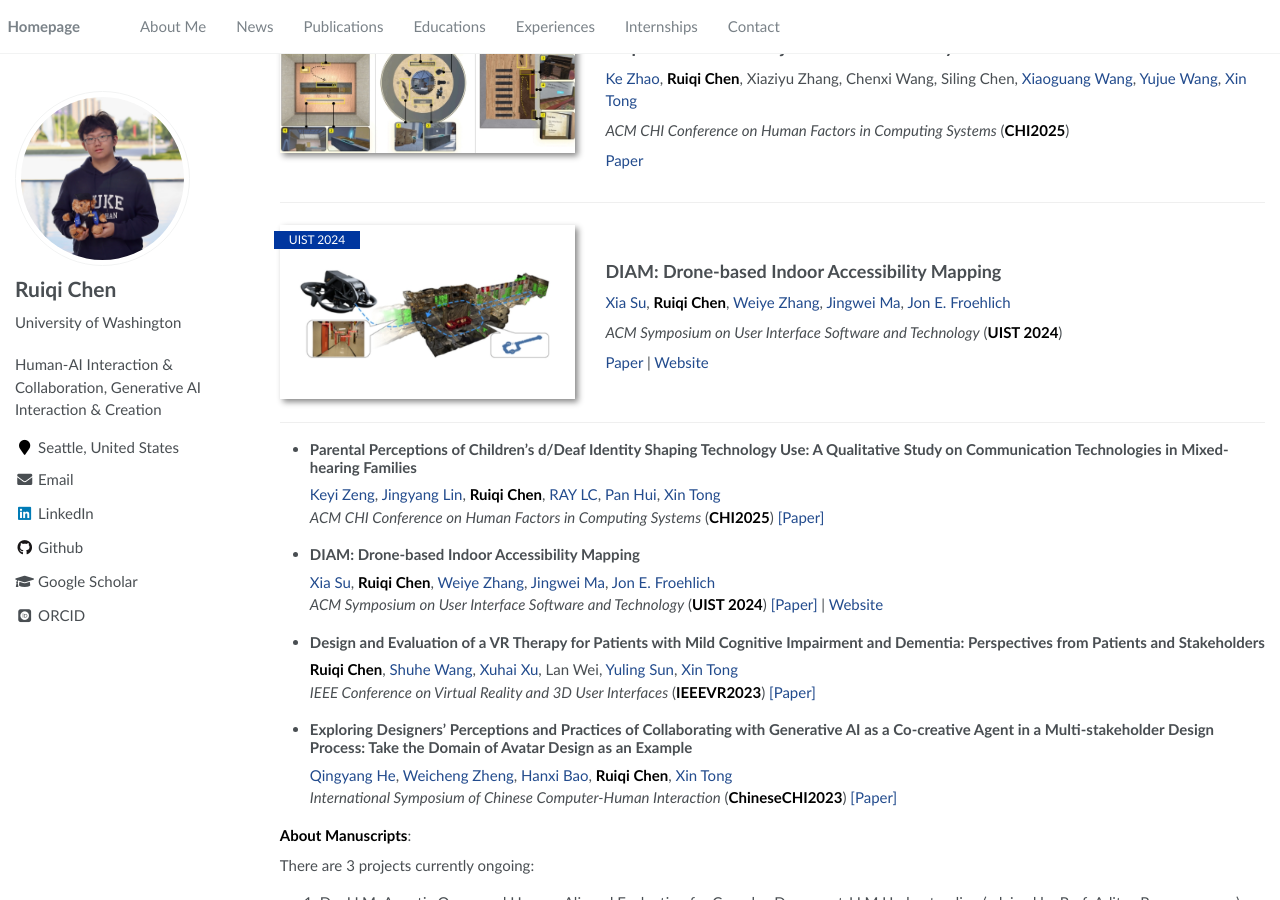
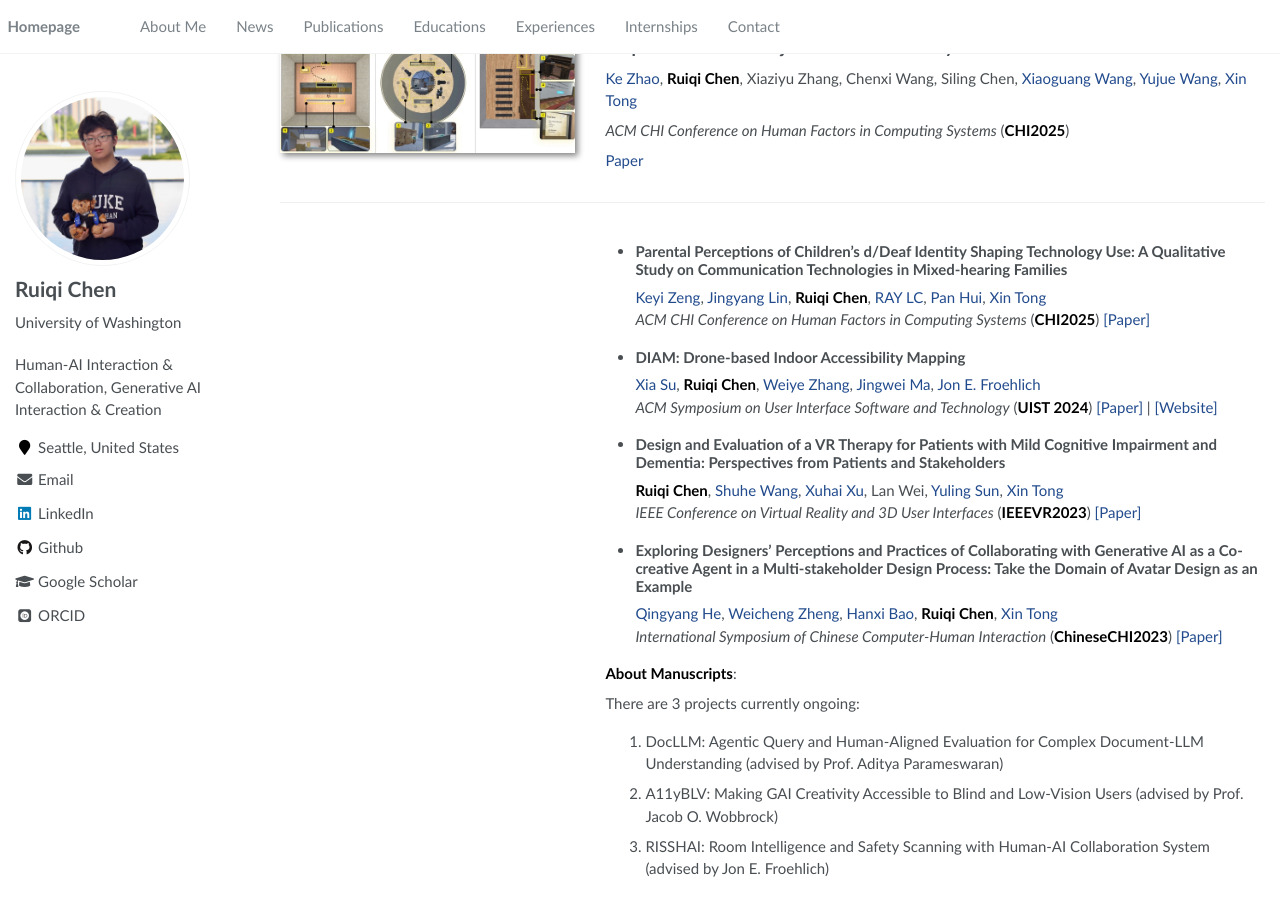
Before and after one commit to Ruiqi-Chen-0216/Ruiqi-Chen-0216.github.io, a Jekyll site: the page built from _pages/home.md, in a window 1280 px wide and 900 px high, scrolled down 657 px. Built offline with Jekyll 4.4.1, drawn with Linux system fonts in a browser that asks for light colours; some web fonts are replaced.

Commit message:
Update home.md

```diff
--- a/_pages/home.md
+++ b/_pages/home.md
@@ -87,20 +87,6 @@ Paper is coming soon
 <div class='paper-box'><div class='paper-box-image'><div><div class="badge">UIST 2024</div><img src='images/DIAM.png' alt="sym" width="100%"></div></div>
 <div class='paper-box-text' markdown="1">
 
-## DIAM: Drone-based Indoor Accessibility Mapping
-
-<a href="https://xiasu.github.io/">Xia Su</a>,
-**Ruiqi Chen**,
-<a href="https://makeabilitylab.cs.washington.edu/member/richardweiyezhang/">Weiye Zhang</a>,
-<a href="https://jingweim.github.io/">Jingwei Ma</a>,
-<a href="https://jonfroehlich.github.io/">Jon E. Froehlich</a>
-
-*ACM Symposium on User Interface Software and Technology* (**UIST 2024**)
-
-<a href="https://dl.acm.org/doi/10.1145/3672539.3686782">Paper</a> |
-<a href="https://makeabilitylab.cs.washington.edu/project/diam/">Website</a>
-</div>
-</div>
 
 
 <!-- - [**WACV 2025**] What's Happening" - A Human-centered Multimodal Interpreter Explaining the Actions of Autonomous Vehicles, (camera-ready version coming soon) -->
@@ -113,12 +99,11 @@ Paper is coming soon
 
 - ### DIAM: Drone-based Indoor Accessibility Mapping
   [Xia Su](https://xiasu.github.io/), **Ruiqi Chen**, [Weiye Zhang](https://makeabilitylab.cs.washington.edu/member/richardweiyezhang/), [Jingwei Ma](https://jingweim.github.io/), [Jon E. Froehlich](https://jonfroehlich.github.io/)
-  *ACM Symposium on User Interface Software and Technology* (**UIST 2024**) [[Paper]](https://dl.acm.org/doi/10.1145/3672539.3686782) | [Website](https://makeabilitylab.cs.washington.edu/project/diam/)
+  *ACM Symposium on User Interface Software and Technology* (**UIST 2024**) [[Paper]](https://dl.acm.org/doi/10.1145/3672539.3686782) | [[Website]](https://makeabilitylab.cs.washington.edu/project/diam/)
 
 - ### Design and Evaluation of a VR Therapy for Patients with Mild Cognitive Impairment and Dementia: Perspectives from Patients and Stakeholders
   **Ruiqi Chen**, [Shuhe Wang](https://www.linkedin.com/in/shuhe-wang-2455b7313/), [Xuhai Xu](https://orsonxu.com/), Lan Wei, [Yuling Sun](https://www.yulingsun.net/), [Xin Tong](https://scholar.google.ca/citations?user=XIM08ZwAAAAJ&hl=en)
   *IEEE Conference on Virtual Reality and 3D User Interfaces* (**IEEEVR2023**) [[Paper]](https://ieeexplore.ieee.org/document/10108617/)
-
 
 - ### Exploring Designers' Perceptions and Practices of Collaborating with Generative AI as a Co-creative Agent in a Multi-stakeholder Design Process: Take the Domain of Avatar Design as an Example
   [Qingyang He](https://qingyanghe.com/), [Weicheng Zheng](https://orcid.org/0009-0002-2550-8823), [Hanxi Bao](https://orcid.org/0009-0004-4014-2908), **Ruiqi Chen**, [Xin Tong](https://scholar.google.ca/citations?user=XIM08ZwAAAAJ&hl=en)
```
